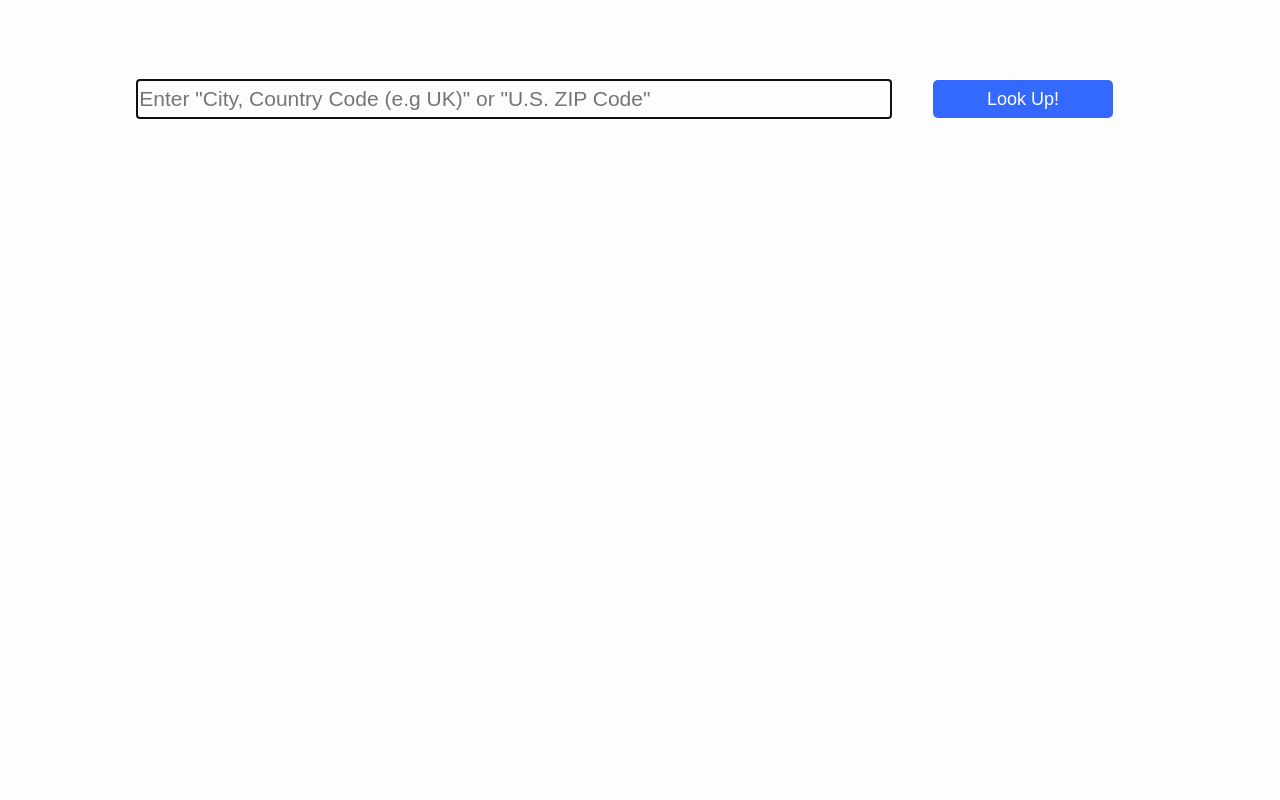
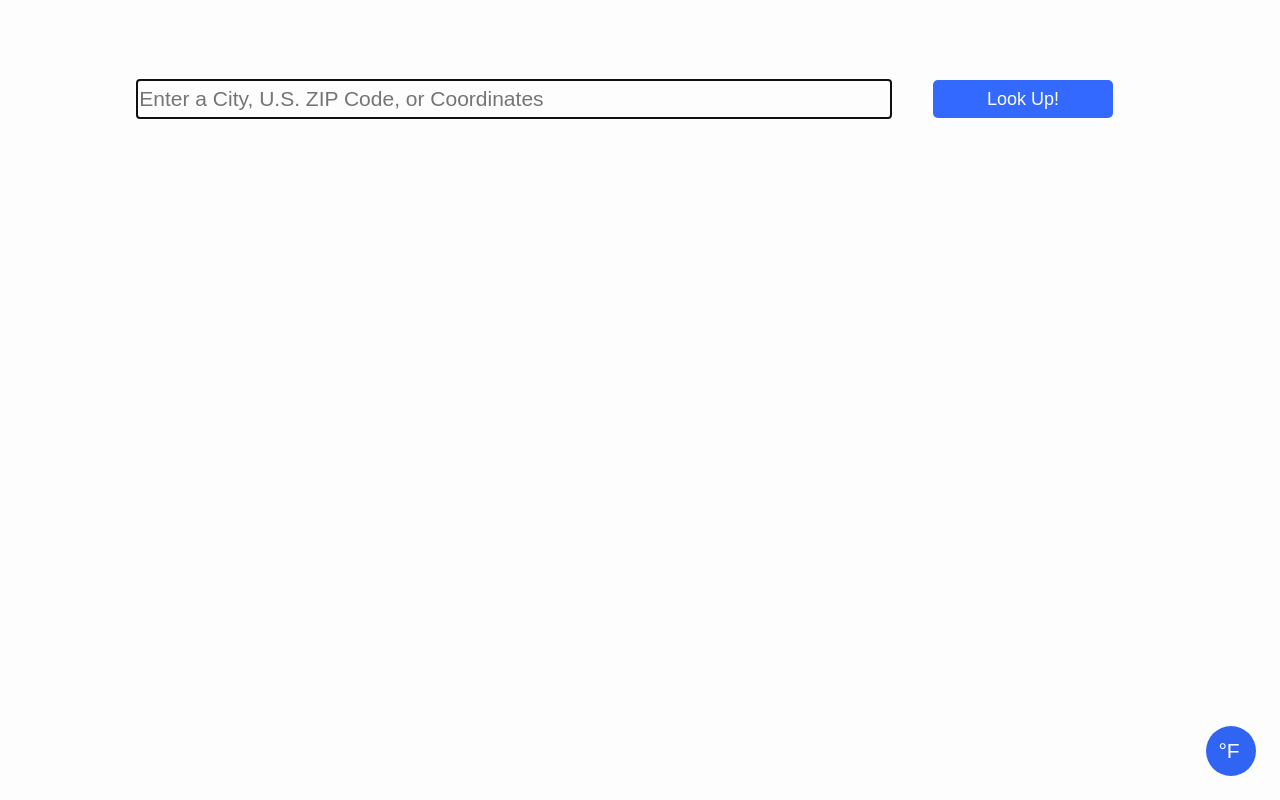
Before and after one commit to nuplex/five-day-weather, a React (Create React App) app: page / in a window 1280 px wide. Built offline with nearby package versions, Linux system fonts and the light colour scheme.

Commit message:
DegreeToggle; css updates

```diff
--- a/public/index.html
+++ b/public/index.html
@@ -1,6 +1,9 @@
 <!DOCTYPE html>
 <html lang="en">
   <head>
+    <!-- This index.html file was generated by create-react-app.
+         My only change was to the title -->
+
     <meta charset="utf-8">
     <link rel="shortcut icon" href="%PUBLIC_URL%/favicon.ico">
     <meta name="viewport" content="width=device-width, initial-scale=1, shrink-to-fit=no">
--- /dev/null
+++ b/src/component/DegreeToggle/DegreeToggle.css
@@ -0,0 +1,21 @@
+.degree-toggle {
+    display: flex;
+    align-items: center;
+    justify-content: center;
+    position: fixed;
+    bottom: 24px;
+    right: 24px;
+    height: 50px;
+    width: 50px;
+    padding-left: 2px; /* degree symbol should be more off center */
+    border: none;
+    border-radius: 50%;
+    background: var(--blue-dark);
+    font-size: var(--font-size-xl);
+    color: var(--white);
+    cursor: pointer;
+}
+
+.degree-toggle:hover{
+    background: var(--blue-darker);
+}
--- /dev/null
+++ b/src/component/DegreeToggle/DegreeToggle.js
@@ -0,0 +1,55 @@
+import React, {PureComponent} from 'react';
+import PropTypes from 'prop-types';
+import './DegreeToggle.css';
+
+/**
+ * Toggles the Degree System (F/C) weather will display in.
+ */
+class DegreeToggle extends PureComponent {
+    constructor(props){
+        super(props);
+
+        this.state = {
+            currentDegree: this.props.degrees
+        };
+
+        this.toggleDegree = this.toggleDegree.bind(this);
+    }
+
+    toggleDegree(){
+        if(this.state.currentDegree === 'F'){
+            this.props.updateDegrees('C');
+            this.setState({
+                currentDegree: 'C'
+            })
+        } else {
+            this.props.updateDegrees('F');
+            this.setState({
+                currentDegree: 'F'
+            })
+        }
+    }
+
+    render(){
+        const { currentDegree } = this.state;
+        return (
+            <button
+                className="degree-toggle"
+                onClick={() => this.toggleDegree()}
+            >
+                °{currentDegree}
+            </button>
+        )
+    }
+}
+
+DegreeToggle.propTypes = {
+    updateDegrees: PropTypes.func.isRequired,
+    degrees: PropTypes.string,
+};
+
+DegreeToggle.defaultProps = {
+    degrees: 'F',
+};
+
+export default DegreeToggle;
--- a/src/component/FiveDayWeatherInfo/FiveDayWeatherInfo.js
+++ b/src/component/FiveDayWeatherInfo/FiveDayWeatherInfo.js
@@ -3,6 +3,9 @@ import PropTypes from 'prop-types';
 import {Grid, Row, Col} from "react-flexbox-grid";
 import WeatherInfo from "../WeatherInfo/WeatherInfo";
 
+/**
+ * Holds the five combined WeatherInfo's to display a forecast.
+ */
 class FiveDayWeatherInfo extends PureComponent {
     constructor(props) {
         super(props);
@@ -28,7 +31,11 @@ class FiveDayWeatherInfo extends PureComponent {
     }
 
     render() {
-        const {weatherData} = this.props;
+        const {
+            weatherData,
+            degConvert,
+            degSystem
+        } = this.props;
 
         return (
             <div className="fdw-cont">
@@ -41,7 +48,9 @@ class FiveDayWeatherInfo extends PureComponent {
                                       <WeatherInfo
                                           day={day}
                                           index={index}
-                                          sendDetails={(details) => (this.showDetails)}
+                                          sendDetails={(details) => (this.showDetails(details))}
+                                          degConvert={(deg) => degConvert(deg)}
+                                          degSystem={degSystem}
                                       />
                                   </Col>
                               )
@@ -58,7 +67,8 @@ FiveDayWeatherInfo.propTypes = {
     weatherData: PropTypes.shape({}).isRequired,
     /* Sends the Error to GetFiveDayWeather to Display*/
     sendError: PropTypes.func,
+    /* converts the degrees */
+    degConvert: PropTypes.func.isRequired,
 };
 
-
 export default FiveDayWeatherInfo;
--- a/src/component/LocationInput/LocationInput.css
+++ b/src/component/LocationInput/LocationInput.css
@@ -1,6 +1,6 @@
 .location-input {
     border: none;
-    border-bottom: 1px solid  var(--gray-light);
+    border-bottom: 1px solid  var(--gray-lighter);
     width: 100%;
     min-height: calc(100% - 3px); /* keeps border inline with button */
     font-size: var(--font-size-xl);
@@ -10,7 +10,7 @@
 }
 
 .location-input:focus {
-    border-bottom: 1px solid var(--gray );
+    border-bottom: 1px solid var(--gray-light);
     color: var(--blue);
 }
 
@@ -18,7 +18,7 @@
 .location-input::-webkit-input-placeholder,
 .location-input:-ms-input-placeholder,
 .location-input::placeholder {
-    color: var(--gray-light);
+    color: var(--gray-lighter);
 }
 
 .location-submit-btn {
--- a/src/component/LocationInput/LocationInput.js
+++ b/src/component/LocationInput/LocationInput.js
@@ -51,7 +51,7 @@ class LocationInput extends PureComponent {
                             value={value}
                             onChange={this.onChange}
                             onKeyPress={(e) => { if(e.key === 'Enter') this.onSubmit()}}
-                            placeholder='Enter "City, Country Code (e.g UK)" or "U.S. ZIP Code"'
+                            placeholder='Enter a City, U.S. ZIP Code, or Coordinates'
                             autoFocus={true}
                         />
                     </Col>
--- a/src/component/WeatherInfo/WeatherInfo.css
+++ b/src/component/WeatherInfo/WeatherInfo.css
@@ -3,14 +3,15 @@
 .temp--low {
     font-size: var(--font-size-lg);
     line-height: var(--line-height-lg);
+    padding-left: 4px; /* off set the degree symbol */
 }
 
 .temp--high {
-    color: var(--blue-light);
+    color: var(--gray-light);
 }
 
-.temp-low {
-    color: var(--gray-lighter);
+.temp--low {
+    color: var(--blue-lighter);
 }
 
 .weather-date {
@@ -30,20 +31,48 @@
     color: var(--gray);
 }
 
-.weather-info {
+.weather-desc--long {
+    text-transform: uppercase;
+    font-size: var(--font-size-sm);
+    color: var(--gray);
+}
+
+.weather-desc--short{
+    font-size: var(--font-size-md);
+    color: var(--black);
+}
+
+.weather-info,
+.weather-info--today {
     border: none;
     border-radius: 5px;
     text-align: center;
-    background: var(--white);
+    background: var(--white-bg);
     margin: 16px;
     padding: 8px;
     min-width: 128px; /* at least bigger than the icon */
 }
 
-.weather-info p {
+.weather-info p,
+.weather-info--today p {
     margin: 4px 0;
     text-align: center;
 }
+
+.weather-info--today,
+.weather-info--today .wi-sendDetails-btn {
+    background: var(--yellow-bg);
+}
+
+.weather-info--today .wi-sendDetails-btn,
+.weather-info--today .temp--high {
+    color: var(--yellow-dark);
+}
+
+.weather-info--today .temp--low {
+    color: var(--gray-light);
+}
+
 
 .wi-sendDetails-btn {
     border: none;
@@ -51,9 +80,9 @@
     line-height: var(--line-height-sm);
     color: var(--blue-light);
     cursor: pointer;
-    background: var(--white);
+    background: var(--white-bg);
 }
 
 .wi-today-text {
-    font-weight: bold;
+    color: var(--yellow-dark) !important;
 }
--- a/src/res/css/colors.css
+++ b/src/res/css/colors.css
@@ -6,8 +6,9 @@
     /** GRAYSCALE **/
     --white: #FFF;
     --white-bg: #FDFDFD;
-    --gray-lighter: #F2F2F2;
-    --gray-light: #DFDFDF;
+    --gray-lightest: #F2F2F2;
+    --gray-lighter: #DFDFDF;
+    --gray-light: #a6a6a6;
     --gray: #888;
     --gray-dark: #474647;
     --black: #333;
@@ -20,7 +21,9 @@
     --blue-dark: #3064f2;
     --blue-darker: #244AB3;
 
+    --yellow-bg: #fff5e6;
     --yellow: #EFC654;
+    --yellow-dark: #ba9a43;
 
     --red: #FF5964;
 }
--- a/src/serviceWorker.js
+++ b/src/serviceWorker.js
@@ -1,3 +1,5 @@
+/** THIS FILE WAS GENERATED BY create-react-app **/
+
 // This optional code is used to register a service worker.
 // register() is not called by default.
 
--- a/src/view/GetFiveDayWeather/GetFiveDayWeather.js
+++ b/src/view/GetFiveDayWeather/GetFiveDayWeather.js
@@ -3,6 +3,7 @@ import {Grid, Row, Col} from 'react-flexbox-grid';
 import LocationInput from '../../component/LocationInput/LocationInput';
 import FiveDayWeatherInfo from '../../component/FiveDayWeatherInfo/FiveDayWeatherInfo';
 import Error from '../../component/Error/Error';
+import DegreeToggle from '../../component/DegreeToggle/DegreeToggle'
 import {getForecast} from "./util";
 import {STOCK_ERRORS} from "../../component/Error/util";
 import './GetFiveDayWeather.css';
@@ -21,11 +22,14 @@ class GetFiveDayWeather extends PureComponent {
             hasError: false,
             errorMsg: '',
             currentLocation: '',
+            currentDegree: 'F',
+            currentDegConvert: (deg) => (Math.round(((deg-273.15)*1.8)+32)),
         };
 
         this.getWeatherData = this.getWeatherData.bind(this);
         this.displayError = this.displayError.bind(this);
         this.hideError = this.hideError.bind(this);
+        this.updateDegrees = this.updateDegrees.bind(this);
     }
 
     getWeatherData(locationString) {
@@ -74,16 +78,52 @@ class GetFiveDayWeather extends PureComponent {
         })
     }
 
+    /**
+     * Updates the degrees the app will show by returning the conversion function
+     * @param degSystem - the system being used
+     * @return the conversion function
+     */
+    updateDegrees(degSystem){
+        /*this.setState({
+            isLoading: true
+        });*/
+
+        let degConvFunc;
+
+        //degrees  Kelvin
+        if(degSystem === 'F'){
+            //we don't show decimal in F
+            degConvFunc = (deg) => (Math.round(((deg-273.15)*1.8)+32));
+        } else if (degSystem === 'C') {
+            //Normal to show a decimal point in C
+            degConvFunc = (deg) => (((Math.round(deg - 273.15) * 10)/10));
+        } else {
+            //fallback to show just kelvin
+            degConvFunc = (deg) => (deg);
+            degSystem = 'K';
+        }
+
+
+
+        this.setState({
+            currentDegree: degSystem,
+            currentDegConvert: degConvFunc,
+        });
+    }
+
     render(){
         const {
             weatherData,
             isLoading,
             hasError,
             errorMsg,
-            currentLocation
+            currentLocation,
+            currentDegree,
+            currentDegConvert,
         } = this.state;
 
         return (
+            <React.Fragment>
             <div className="gfdw-cont">
                 <Grid fluid>
                     <Row center="xs">
@@ -106,6 +146,7 @@ class GetFiveDayWeather extends PureComponent {
                                     <FiveDayWeatherInfo
                                         weatherData={weatherData}
                                         sendError={(msg) => this.displayError(msg)}
+                                        degConvert={(deg) => currentDegConvert(deg)}
                                     />
                                     }
                                 </React.Fragment>
@@ -114,6 +155,11 @@ class GetFiveDayWeather extends PureComponent {
                     </Row>
                 </Grid>
             </div>
+            <DegreeToggle
+                updateDegrees={(deg) => this.updateDegrees(deg)}
+                degrees={currentDegree}
+            />
+            </React.Fragment>
         )
     }
 }
--- a/src/view/GetFiveDayWeather/util.js
+++ b/src/view/GetFiveDayWeather/util.js
@@ -56,8 +56,6 @@ const getForecast = async (locationString) => {
             //latlong will be parsed into separate args server side (results in less conditional logic)
             break;
     }
-
-    console.log(formatted);
 
     const headers = {
       'Content-Type': 'application/json'
```
Also changed, not shown: src/component/WeatherInfo/WeatherInfo.js (+11 -6 lines), 1 other file (tests, documents, lock files or other folders).
